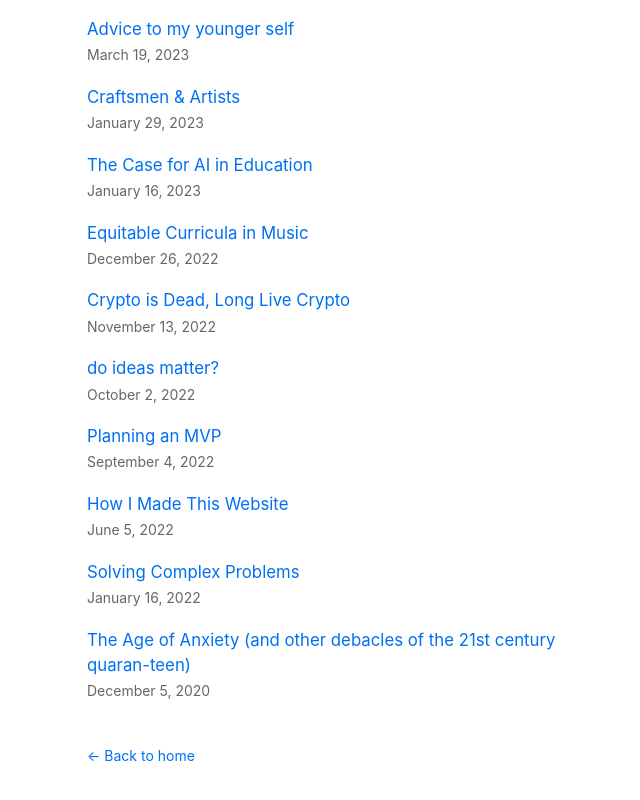
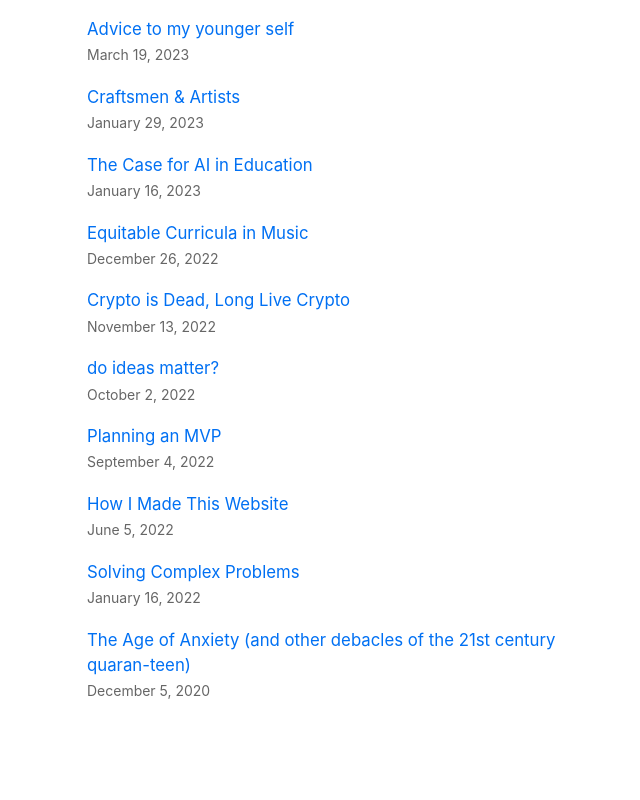
Before and after one commit to dvdhutch/dvdhutch-personal-site, a Next.js app: page /essays in a window 1280 px wide. Shown: the part 696-1496 px from the top of the page, without its empty margins (315-955 px from the left). Built offline with nearby package versions, Linux system fonts and the light colour scheme.

Commit message:
Update layout.js

```diff
--- a/components/layout.js
+++ b/components/layout.js
@@ -1,16 +1,15 @@
 // components/layout.js
 import Head from 'next/head';
-import Image from 'next/image';
+import Link from 'next/link';
 import styles from './layout.module.css';
 import utilStyles from '../styles/utils.module.css';
-import Link from 'next/link';
 
 const name = 'David Hutchinson';
 export const siteTitle = 'David Hutchinson';
 
-export default function Layout({ children, home }) {
+export default function Layout({ children, home, isPortfolio }) {
   return (
-    <div className={styles.container}>
+    <div className={`${styles.container} ${isPortfolio ? styles.portfolioContainer : ''}`}>
       <Head>
         <link rel="icon" href="/favicon.ico" />
         <meta name="description" content="David Hutchinson" />
@@ -24,35 +23,19 @@ export default function Layout({ children, home }) {
         <div className={styles.navContainer}>
           <Link href="/"><a className={styles.navLink}>Home</a></Link>
           <Link href="/portfolio"><a className={styles.navLink}>Portfolio</a></Link>
-          <Link href="/essays"><a className={styles.navLink}>Essays</a></Link> {/* New Essays Page Link */}
+          <Link href="/essays"><a className={styles.navLink}>Essays</a></Link>
         </div>
       </nav>
 
       <header className={styles.header}>
         {home ? (
           <>
-            {/*<Image
-              priority
-              src="/images/profile.jpg"
-              className={utilStyles.borderCircle}
-              height={200}
-              width={200}
-              alt={name}
-            />*/}
             <h1 className={utilStyles.heading2Xl}>{name}</h1>
           </>
         ) : (
           <>
             <Link href="/">
               <a>
-                {/*<Image
-                  priority
-                  src="/images/profile.jpg"
-                  className={utilStyles.borderCircle}
-                  height={108}
-                  width={108}
-                  alt={name}
-                />*/}
               </a>
             </Link>
             <h2 className={utilStyles.headingLg}>
@@ -63,16 +46,7 @@ export default function Layout({ children, home }) {
           </>
         )}
       </header>
-
-      <main>{children}</main>
-
-      {!home && (
-        <div className={styles.backToHome}>
-          <Link href="/">
-            <a>← Back to home</a>
-          </Link>
-        </div>
-      )}
+      {children}
     </div>
   );
 }
```
